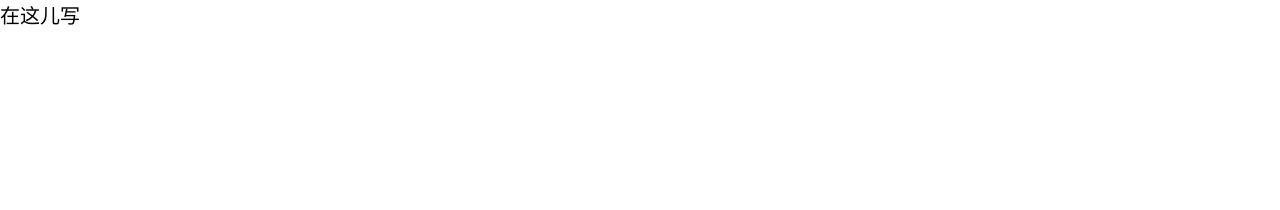
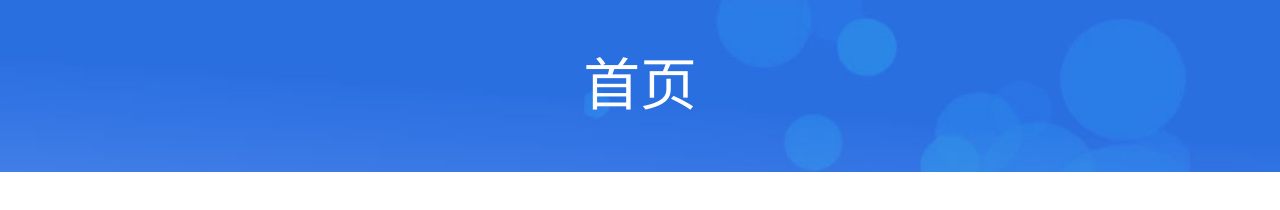
Before and after one commit to Fozei/TicketH5, a plain HTML site: page demo.html in a window 1280 px wide. Drawn offline with Linux system fonts and the light colour scheme.

Commit message:
初始化

```diff
--- a/css/basic.css
+++ b/css/basic.css
@@ -46,3 +46,13 @@ li {
 .clear {
 	clear: both;
 }
+#header{
+	background-image:url(../images/top_bg.jpg);
+	background-size:16rem 2.148148rem;
+	width:100%;
+	height:2.148148rem;
+	line-height:2.148148rem;
+	text-align:center;
+	color:#ffffff;
+	font-size:0.7111rem;
+}
--- a/demo.html
+++ b/demo.html
@@ -10,6 +10,8 @@
 </head>
 
 <body>
-	在这儿写
+	<header id="header">
+		首页
+	</header>
 </body>
 </html>
```
Also changed, not shown: images/top_bg.jpg (added).
